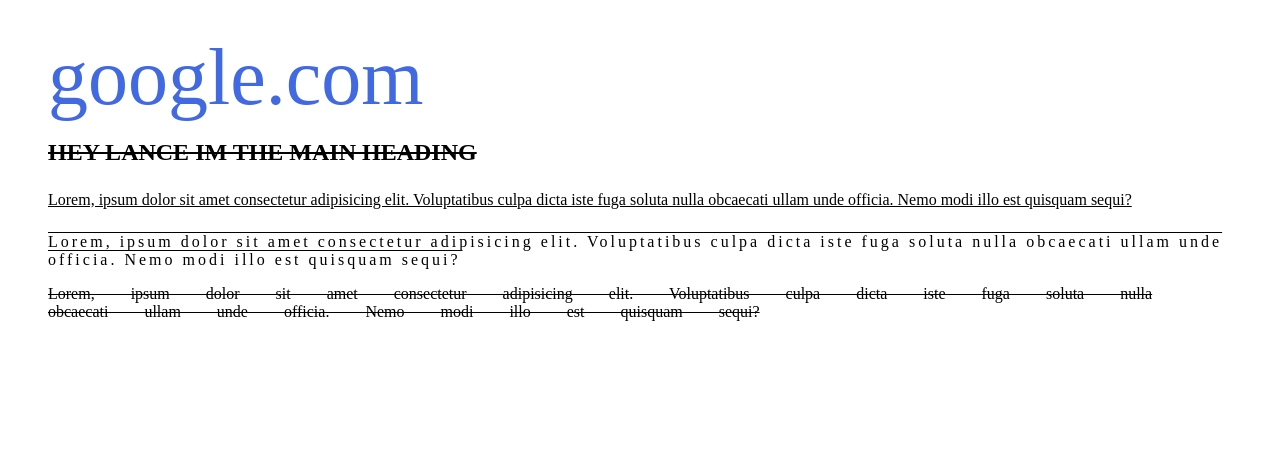
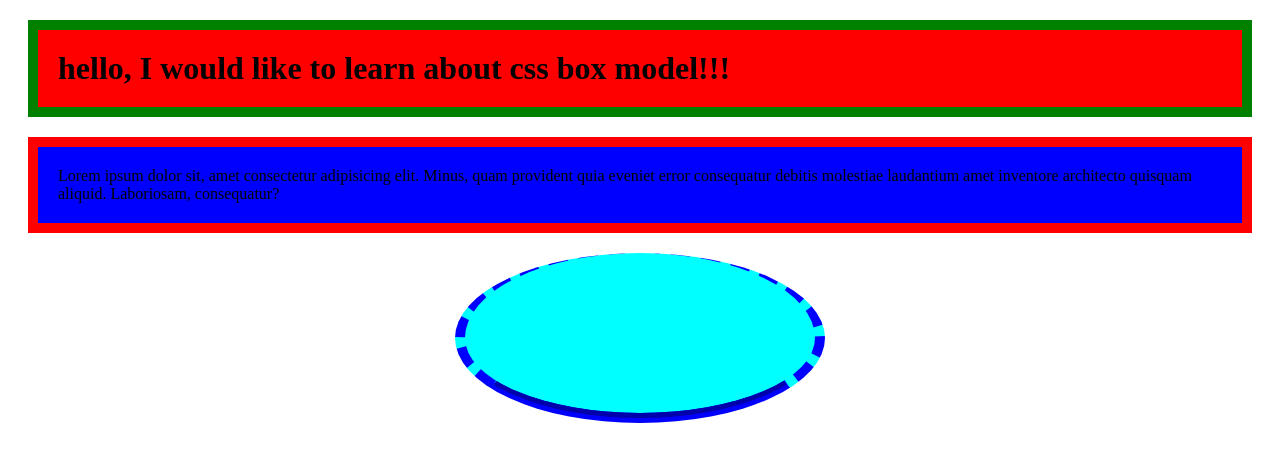
Before and after one commit to lance28-beep/CSS_myNotes, a plain HTML site: page index.html in a window 1280 px wide. Drawn offline with Linux system fonts and the light colour scheme.

Commit message:
add notes about border box

```diff
--- a/index.html
+++ b/index.html
@@ -10,22 +10,12 @@
   <!-- html file -->
   <!-- PlaygroundCSSonly -->
   <body>
-    <a href="#">google.com</a>
-    <h2>Hey lance im the main heading</h2>
-    <p class="one">
-      Lorem, ipsum dolor sit amet consectetur adipisicing elit. Voluptatibus
-      culpa dicta iste fuga soluta nulla obcaecati ullam unde officia. Nemo modi
-      illo est quisquam sequi?
+    <h1>hello, I would like to learn about css box model!!!</h1>
+    <p>
+      Lorem ipsum dolor sit, amet consectetur adipisicing elit. Minus, quam
+      provident quia eveniet error consequatur debitis molestiae laudantium amet
+      inventore architecto quisquam aliquid. Laboriosam, consequatur?
     </p>
-    <p class="two">
-      Lorem, ipsum dolor sit amet consectetur adipisicing elit. Voluptatibus
-      culpa dicta iste fuga soluta nulla obcaecati ullam unde officia. Nemo modi
-      illo est quisquam sequi?
-    </p>
-    <p class="three">
-      Lorem, ipsum dolor sit amet consectetur adipisicing elit. Voluptatibus
-      culpa dicta iste fuga soluta nulla obcaecati ullam unde officia. Nemo modi
-      illo est quisquam sequi?
-    </p>
+    <div></div>
   </body>
 </html>
--- a/style.css
+++ b/style.css
@@ -1,26 +1,25 @@
-* {
-  margin: 1rem;
-  padding: 0;
-  box-sizing: border-box;
+h1 {
+  background: red;
+  padding: 20px;
+  margin: 20px;
+  border-style: solid;
+  border-width: 10px;
+  border-color: green;
 }
-a {
-  font-size: 5rem;
-  text-decoration: none;
-  color: royalblue;
+/* shorthand */
+p {
+  background: blue;
+  padding: 20px;
+  margin: calc(40px - 20px);
+  border: solid 10px red;
 }
-h2 {
-  text-transform: uppercase;
-  text-decoration: line-through;
+div {
+  width: 350px;
+  height: 20vh;
+  margin: 0 auto;
+  background: aqua;
+  border-radius: 50%;
+  border-bottom: groove 10px blue;
+  border-left: dashed 10px blue;
+  border-right: dashed 10px blue;
 }
-.one {
-  line-height: 35px;
-  text-decoration: underline;
-}
-.two {
-  letter-spacing: 3px;
-  text-decoration: overline;
-}
-.three {
-  word-spacing: 2rem;
-  text-decoration: line-through;
-}
```
Also changed, not shown: img/border.PNG (added), img/margin.PNG (added), img/padding.PNG (added), 1 other file.
